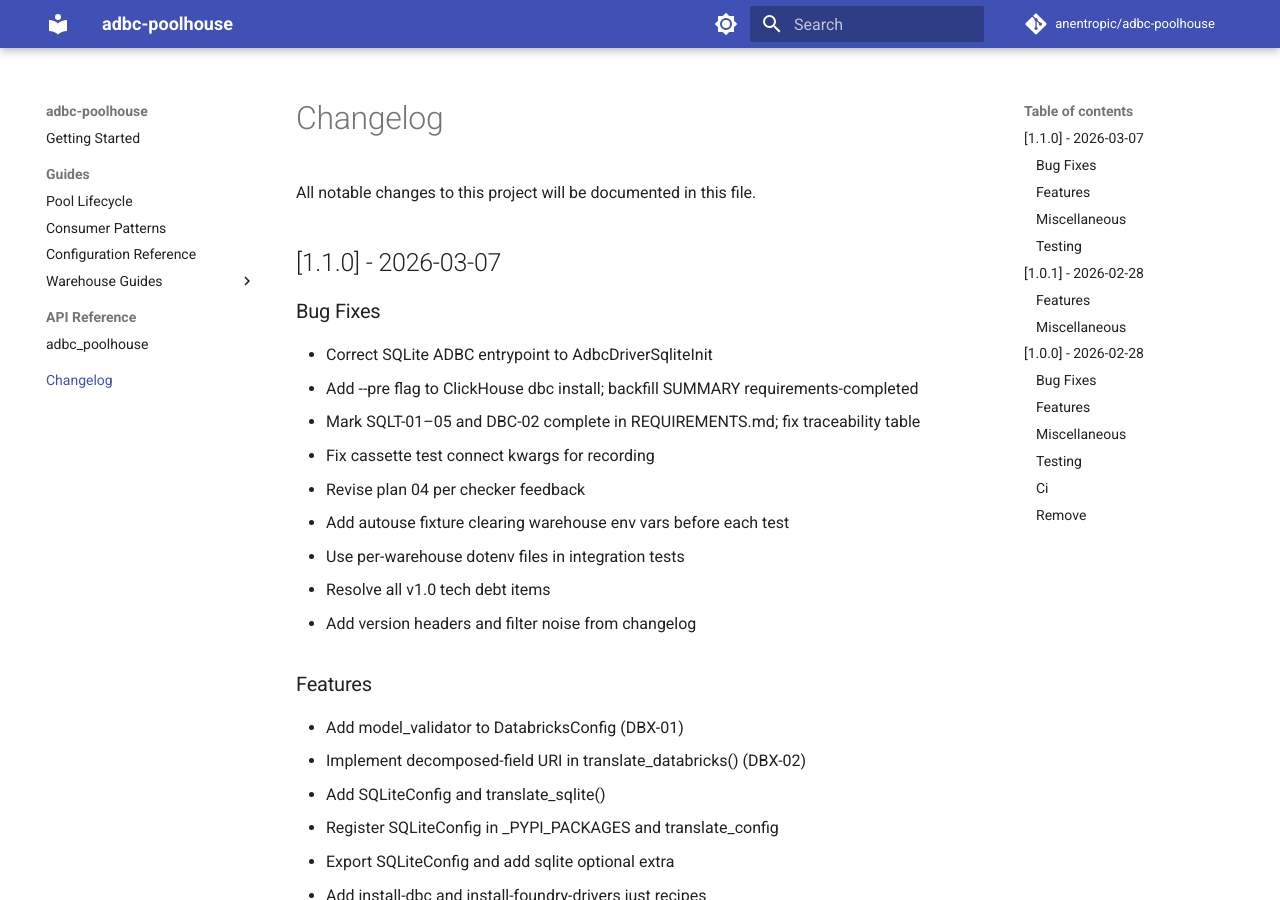
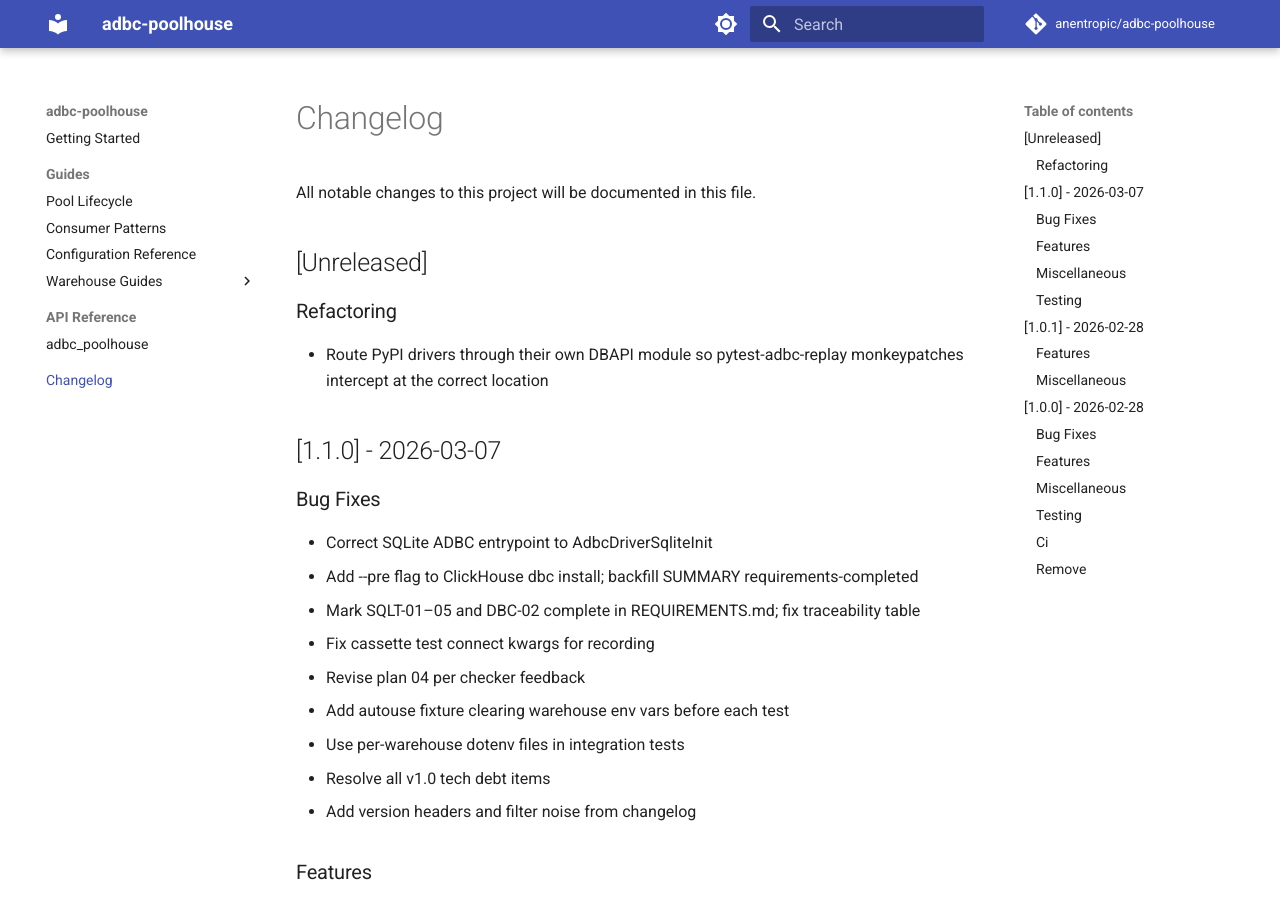
Before and after one commit to anentropic/adbc-poolhouse, an MkDocs documentation site: the page built from docs/src/changelog.md, in a window 1280 px wide and 900 px high. Built offline with MkDocs 1.6.1 and Material for MkDocs 9.7.7, drawn with Linux system fonts in a browser that asks for light colours; comment, search, counter and statistics services are not loaded.

Commit message:
docs: update DEVELOP.md and changelog for recent changes
Expand integration test section to cover pytest-adbc-replay workflow,
add Unreleased changelog entry for DBAPI routing refactor, bump
pytest-adbc-replay version pin, and add .env.example and ROADMAP.

Co-Authored-By: Claude Opus 4.6 <noreply@anthropic.com>

```diff
--- a/docs/src/changelog.md
+++ b/docs/src/changelog.md
@@ -1,6 +1,12 @@
 # Changelog
 
 All notable changes to this project will be documented in this file.
+
+## [Unreleased]
+
+### Refactoring
+
+- Route PyPI drivers through their own DBAPI module so pytest-adbc-replay monkeypatches intercept at the correct location
 
 ## [1.1.0] - 2026-03-07
 
--- a/pyproject.toml
+++ b/pyproject.toml
@@ -51,7 +51,7 @@ dev = [
     "pytest>=8.0.0",
     "pytest-cov>=6.0.0",
     "ruff>=0.15.1",
-    "pytest-adbc-replay",
+    "pytest-adbc-replay>=1.0.0a3",
     "adbc-driver-snowflake>=1.0.0",
 ]
 docs = [
```
Also changed, not shown: DEVELOP.md (+9 -2 lines), ROADMAP.md (added, +4 -0 lines), 2 other files.
